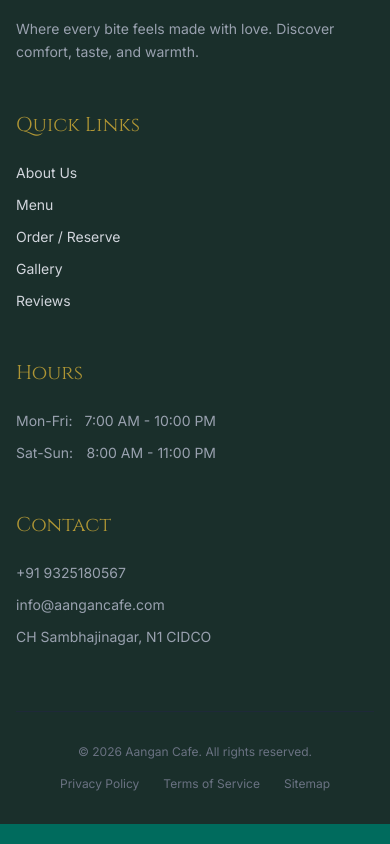
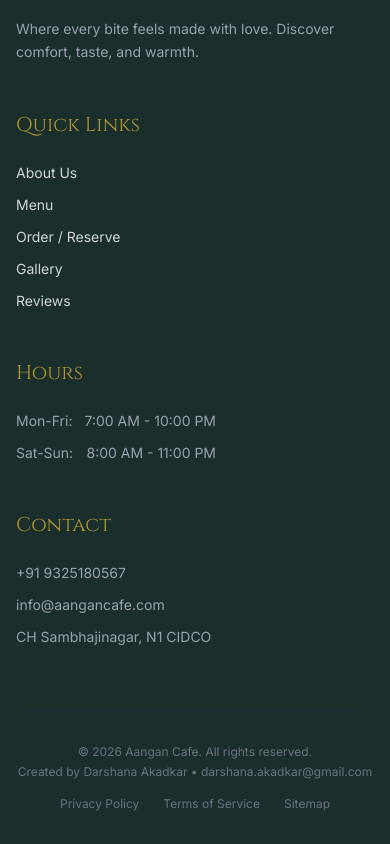
Before and after one commit to darshprograms/the-aangan-cafe, a React (Vite) app: page / in a window 390 px wide. Shown: the part 952-1796 px from the top of the page. Built offline with nearby package versions, Linux system fonts and the light colour scheme.

Commit message:
feat: add a responsive Footer component displaying cafe information, quick links, and contact details.

```diff
--- a/src/components/Footer.jsx
+++ b/src/components/Footer.jsx
@@ -57,8 +57,11 @@
 
                 {/* Bottom Bar */}
                 <div className="border-t border-gray-800 pt-8 flex flex-col md:flex-row justify-between items-center text-xs text-gray-500 gap-4">
-                    <div>
-                        &copy; {new Date().getFullYear()} Aangan Cafe. All rights reserved.
+                    <div className="text-center md:text-left">
+                        <p>&copy; {new Date().getFullYear()} Aangan Cafe. All rights reserved.</p>
+                        <p className="mt-1">
+                            Created by Darshana Akadkar • <a href="mailto:darshana.akadkar@gmail.com" className="hover:text-accent transition-colors">darshana.akadkar@gmail.com</a>
+                        </p>
                     </div>
                     <div className="flex gap-6">
                         <a href="#" className="hover:text-gray-300 transition-colors">Privacy Policy</a>
```
